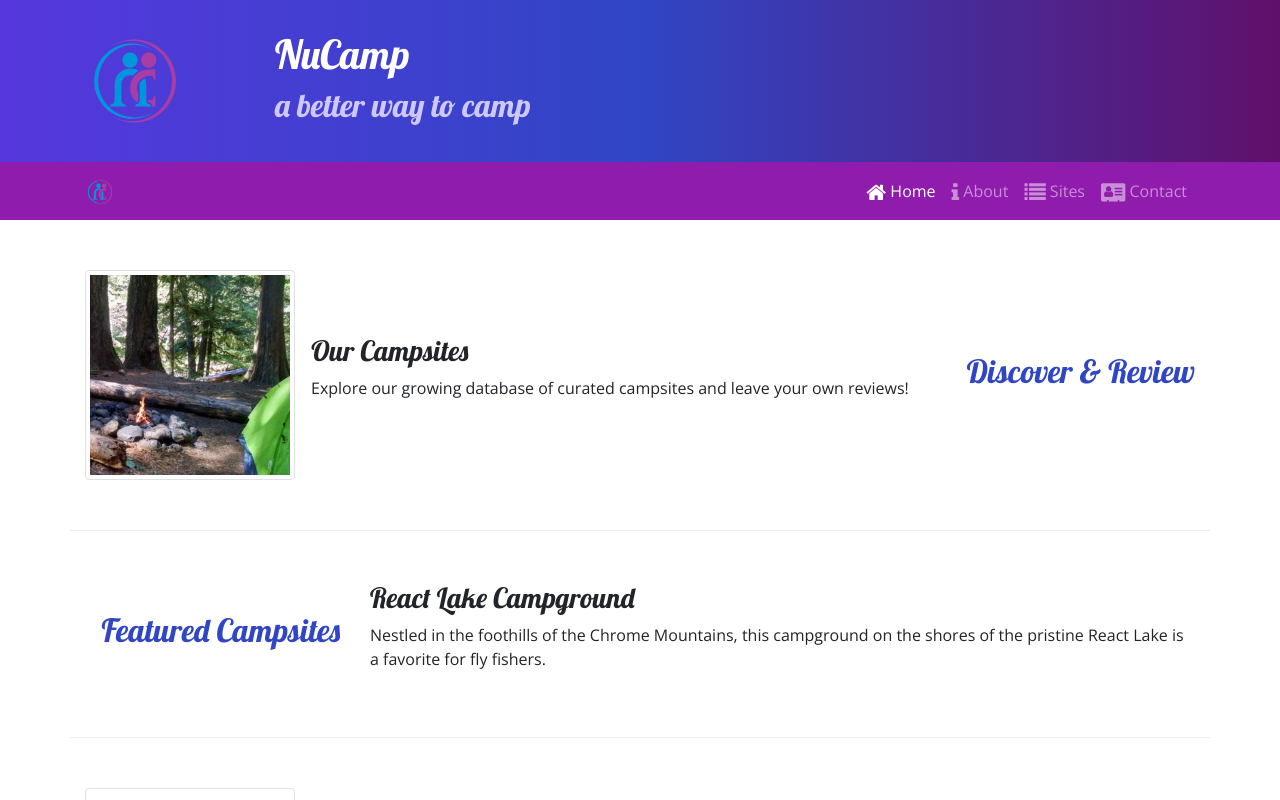
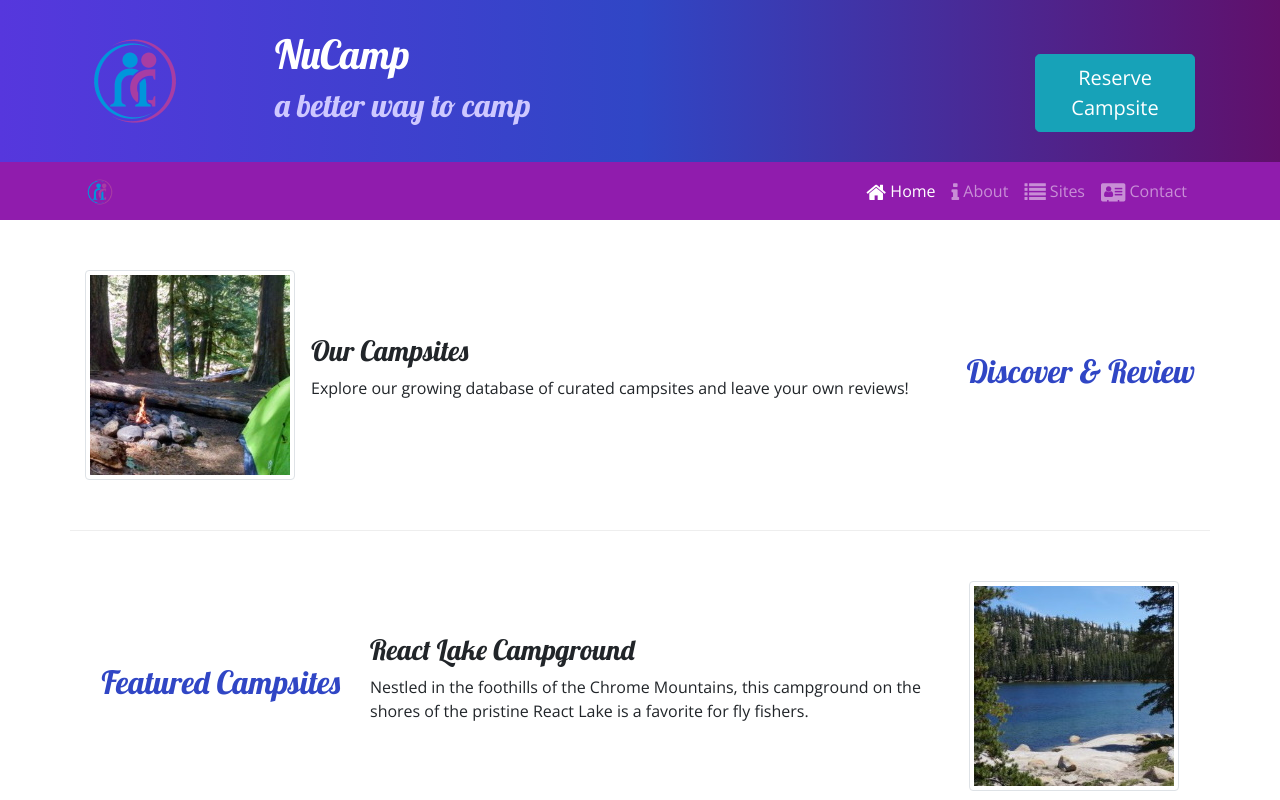
Before and after one commit to mabgray/ncPracticeWeek1, a website: page index.html in a window 1280 px wide. Shown: the top 800 px of the page. Drawn offline with nearby package versions, Linux system fonts and the light colour scheme.

Commit message:
button anchor to go to reserve form

```diff
--- a/index.html
+++ b/index.html
@@ -23,10 +23,11 @@
                     <img src="img/logo.png" class="img-fluid" />
                  </div>
                 <div class="col">
-
-
             <h1>NuCamp</h1>
             <h2>a better way to camp</h2>
+            </div>
+            <div class="col-md-4 col-xl-2 mt-4">
+                <a href="#reserveForm"><button class=" btn btn-info btn-lg">Reserve Campsite</button></a>
             </div>
         </div>
         </div>
@@ -67,10 +68,15 @@
         <h2 class="text-sm-right">Featured Campsites</h2>
     </div>
     <div class="col">
-        <h3>React Lake Campground</h3>
-        <p>Nestled in the foothills of the Chrome Mountains, this campground on the shores of the pristine React Lake is a favorite for fly fishers.</p>
+        <div class="media">
+            <div class="media-body align-self-center">
+                <h3>React Lake Campground</h3>
+                <p>Nestled in the foothills of the Chrome Mountains, this campground on the shores of the pristine React Lake is a favorite for fly fishers.</p>
+            </div>
+            <img src="img/react-lake-thumb.jpg" class="d-flex mr-3 img-thumbnail" alt="image of lake">
+        </div>
     </div>
-    </div>
+  </div>
 
     <div class="row row-content  align-items-center">
         <div class="col col-sm-4  order-sm-last col-md-3">
@@ -93,7 +99,7 @@
                 <h3 class="bg-info text-white">Reserve a Campsite</h3>
             </div>
             <div class="card-body">
-                <form>
+                <form id="reserveForm">
                     <div class="form-group row">
 
                         <label  class="col-sm-6 col-form-label" for="numCampers" >Number of Campers</label>
```
